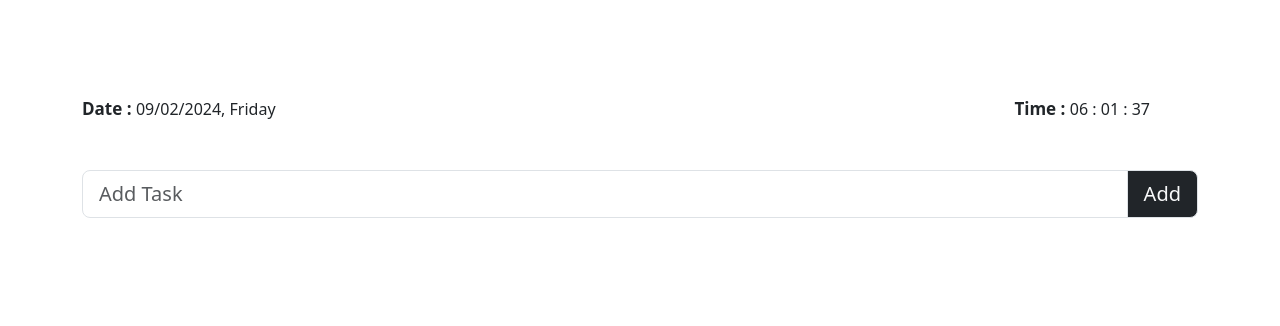
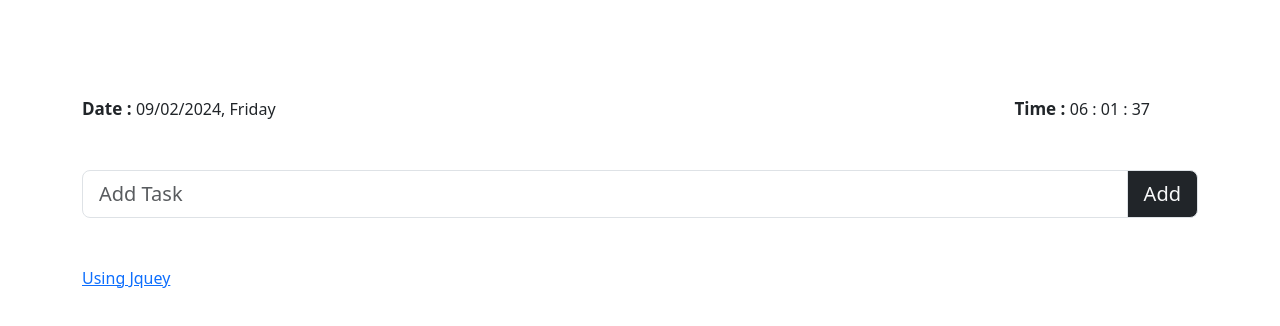
Before and after one commit to AnshLN/AnshLN.github.io, a plain HTML site: page Tasklist/index.html in a window 1280 px wide. Drawn offline with nearby package versions, Linux system fonts and the light colour scheme.

Commit message:
Update index.html

```diff
--- a/Tasklist/index.html
+++ b/Tasklist/index.html
@@ -21,6 +21,7 @@
             <ul id="OutputBox">
             </ul>
         </div>
+        <a href="https://rekt-ap.github.io/Tasklist_Jquery">Using Jquey</a>
     </div>
     <!-- JavaScript Content -->
     <script src="https://ajax.googleapis.com/ajax/libs/jquery/3.7.1/jquery.min.js"></script>
```
